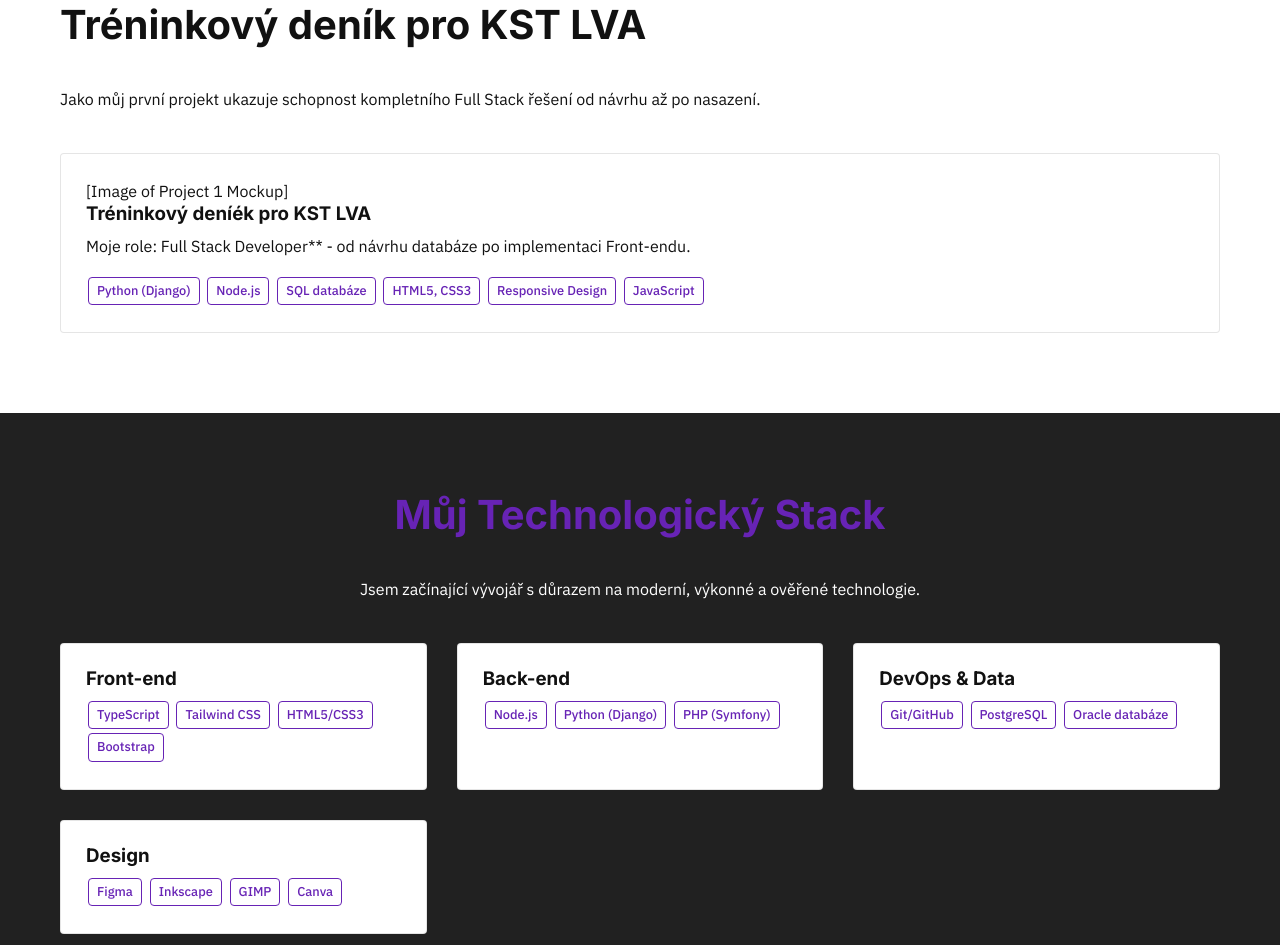
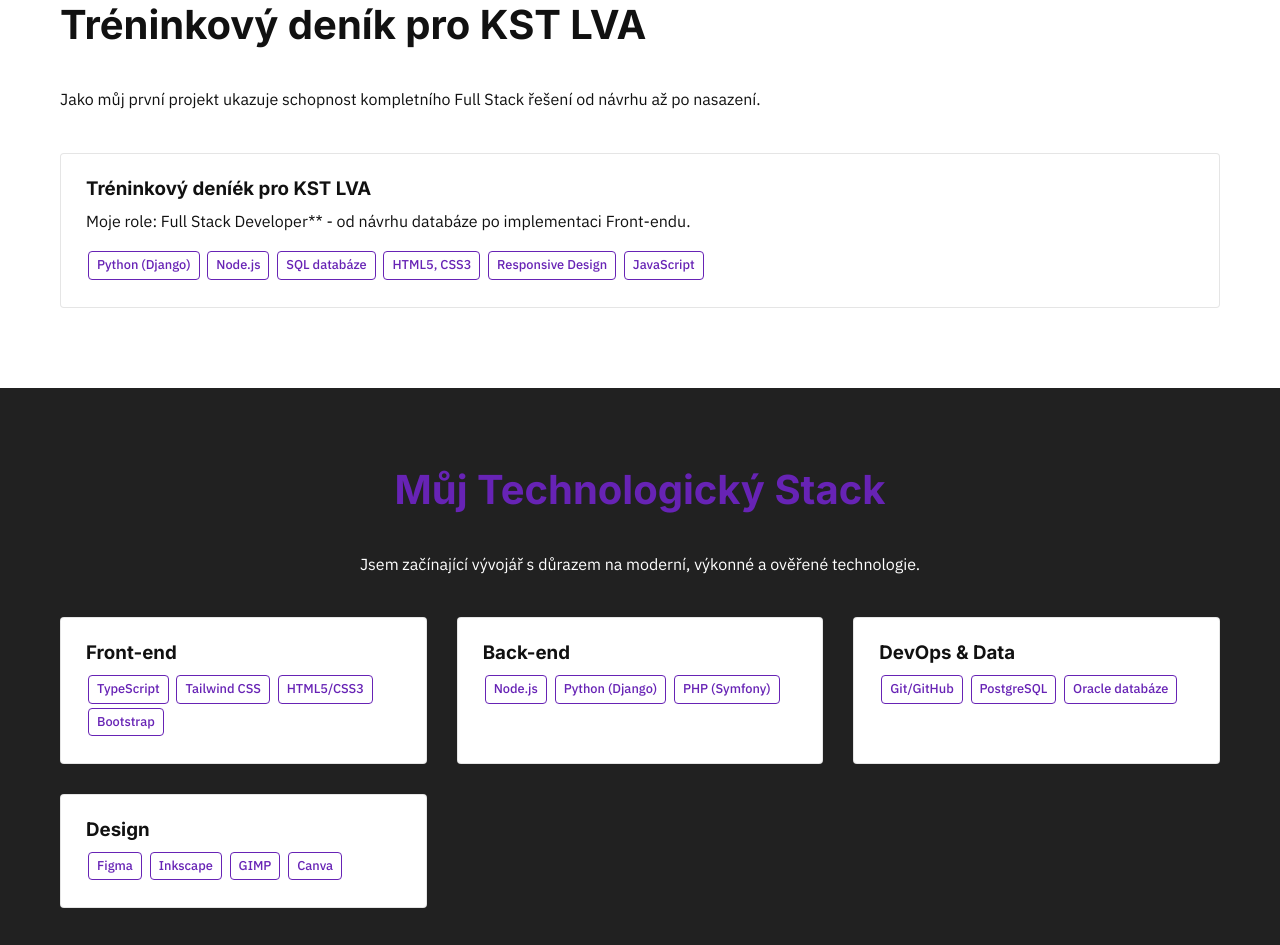
Before and after one commit to marekcze12/portfolio, a plain HTML site: page index.html in a window 1280 px wide. Shown: the part 877-1822 px from the top of the page. Drawn offline with nearby package versions, Linux system fonts and the light colour scheme.

Commit message:
Update index.html

```diff
--- a/index.html
+++ b/index.html
@@ -46,7 +46,6 @@
 
             <div class="grid-3" style="grid-template-columns: 1fr;">
                 <a href="https://treninkovy-denik.onrender.com" class="project-card" data-aos="fade-up" data-aos-delay="100">
-                    [Image of Project 1 Mockup]
                     <h3>Tréninkový deníék pro KST LVA</h3>
                     <p>Moje role: Full Stack Developer** - od návrhu databáze po implementaci Front-endu.</p>
                     <div class="tech-tags" style="margin-top: 15px;">
```
